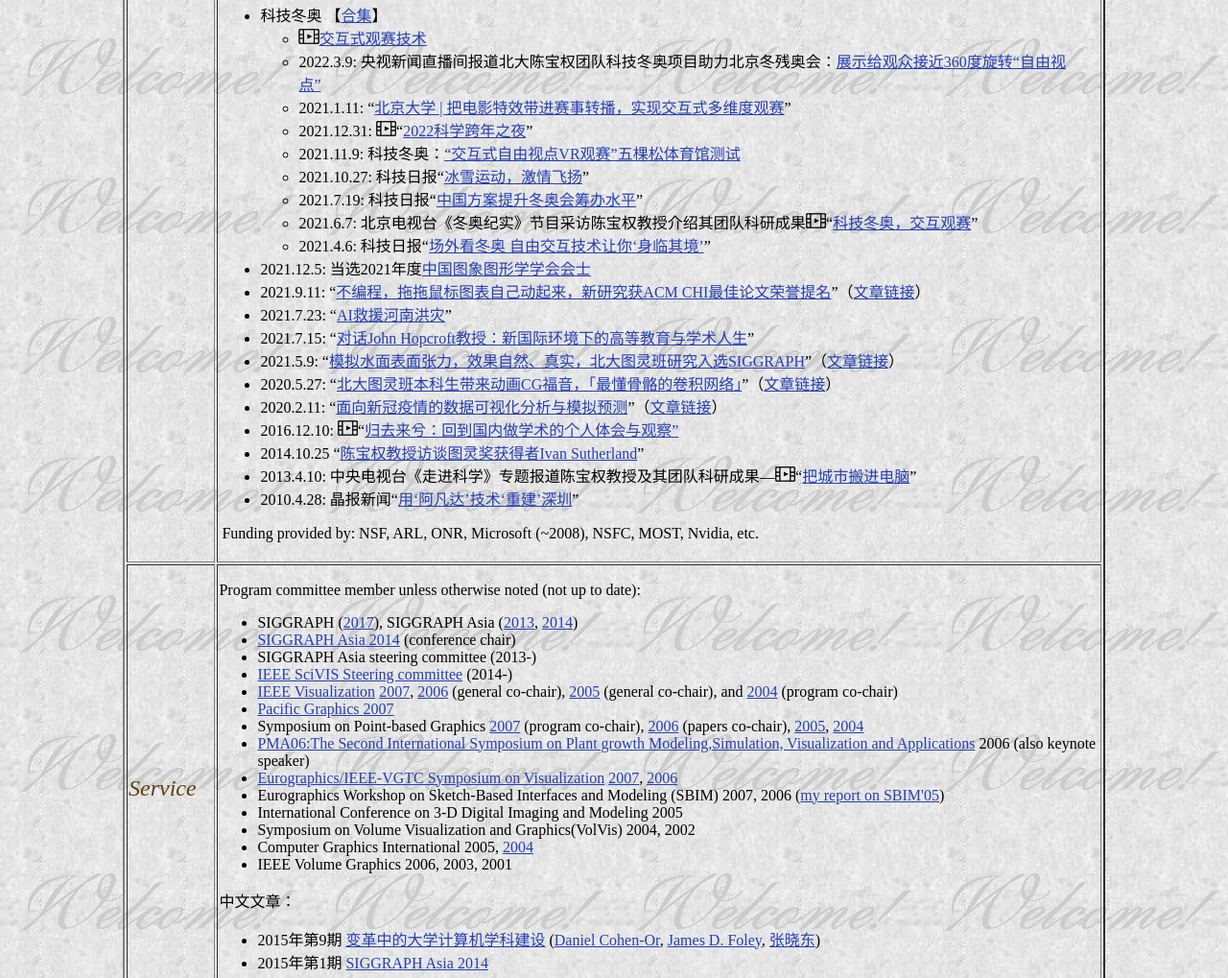
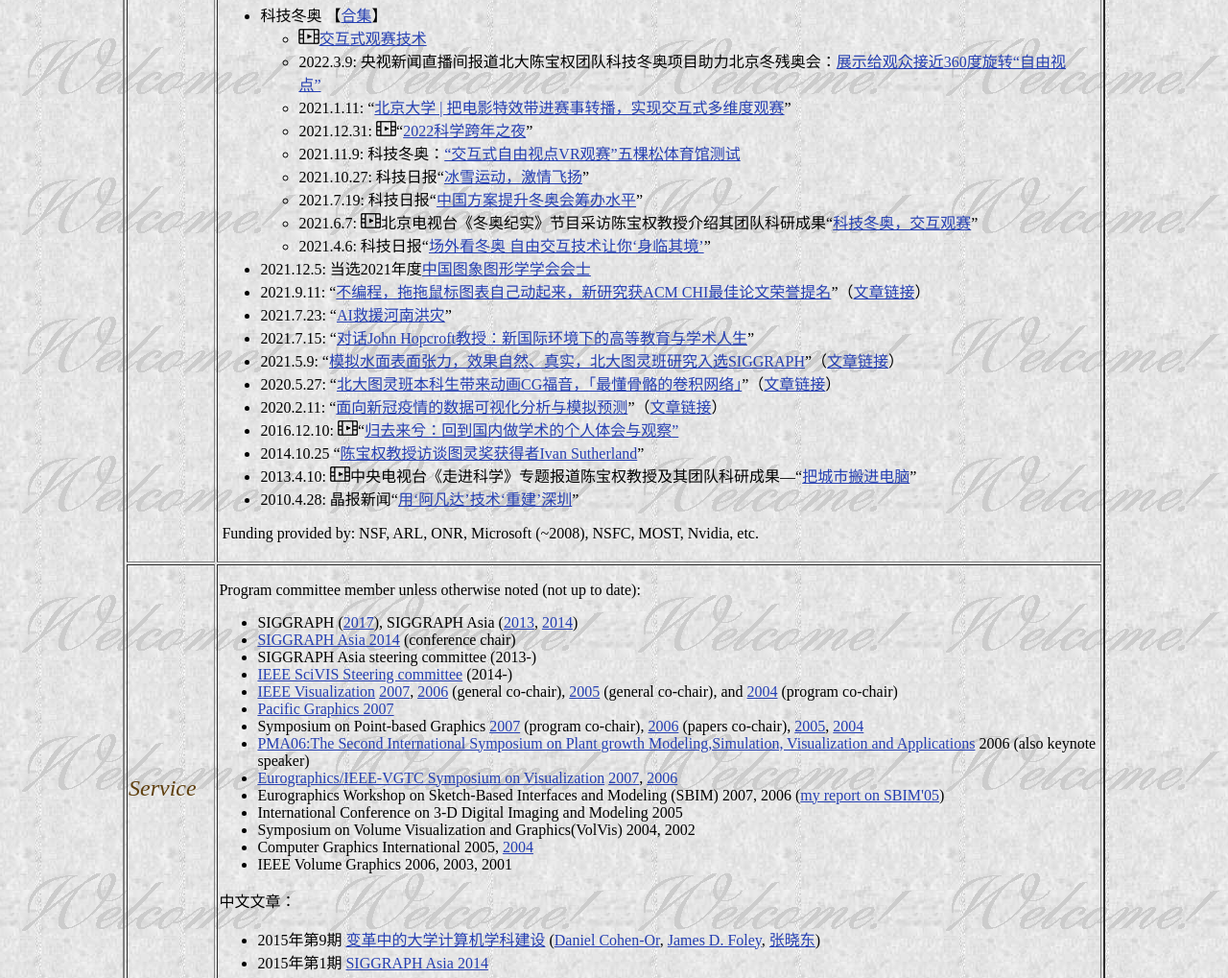
Before and after one commit to pkucbq/pkucbq.github.io, a plain HTML site: page index.html in a window 1280 px wide. Shown: the part 1632-2651 px from the top of the page at 96% size. Drawn offline with Linux system fonts and the light colour scheme; a script that the page names is missing.

Commit message:
vid icon

```diff
--- a/index.html
+++ b/index.html
@@ -274,7 +274,7 @@ ORCID：0000-0003-4702-036X<br>
       <li>2021.11.9: 科技冬奥：<a href="http://www.china.org.cn/business/2021-11/09/content_77861903.htm">“交互式自由视点VR观赛”五棵松体育馆测试</a></li>
 	    <li>2021.10.27: 科技日报“<a href="http://digitalpaper.stdaily.com/http_www.kjrb.com/kjrb/html/2021-10/27/content_523909.htm">冰雪运动，激情飞扬</a>”</li>
       <li>2021.7.19: 科技日报“<a href="http://digitalpaper.stdaily.com/http_www.kjrb.com/kjrb/html/2021-07/19/content_472010.htm">中国方案提升冬奥会筹办水平</a>”</li>
-      <li>2021.6.7: 北京电视台《冬奥纪实》节目采访陈宝权教授介绍其团队科研成果<img height="16" src="./figure/video.png" >“<a href="https://m.btime.com/item/218g4ps94j936qsquqmphdq02mg">科技冬奥，交互观赛</a>”</li>
+      <li>2021.6.7: <img height="16" src="./figure/video.png" >北京电视台《冬奥纪实》节目采访陈宝权教授介绍其团队科研成果“<a href="https://m.btime.com/item/218g4ps94j936qsquqmphdq02mg">科技冬奥，交互观赛</a>”</li>
       <li>2021.4.6: 科技日报“<a href="http://digitalpaper.stdaily.com/http_www.kjrb.com/kjrb/html/2021-04/06/content_465420.htm">场外看冬奥 自由交互技术让你‘身临其境’</a>”</li>
     </ul>
   </li>
@@ -288,7 +288,7 @@ ORCID：0000-0003-4702-036X<br>
 	<li>2020.2.11: “<a href="https://mp.weixin.qq.com/s/GoExay4zzZQcFL1T0f2OfA">面向新冠疫情的数据可视化分析与模拟预测</a>”（<a href="https://arxiv.org/abs/2002.07096">文章链接</a>）</li>
 	<li>2016.12.10: <img height="16" src="./figure/video.png">“<a href="https://jszx5.pku.edu.cn/pub/baoquan/docs/2024-03/20240309122013374301.mp4">归去来兮：回到国内做学术的个人体会与观察”</a></li>
   <li>2014.10.25 “<a href="https://www.ituring.com.cn/article/127792">陈宝权教授访谈图灵奖获得者Ivan Sutherland</a>”</li>
-  <li>2013.4.10: 中央电视台《走进科学》专题报道陈宝权教授及其团队科研成果—<img height="16" src="./figure/video.png" >“<a href="http://tv.cctv.com/2013/04/09/VIDE1365519779747781.shtml">把城市搬进电脑</a>”</li>
+  <li>2013.4.10: <img height="16" src="./figure/video.png" >中央电视台《走进科学》专题报道陈宝权教授及其团队科研成果—“<a href="http://tv.cctv.com/2013/04/09/VIDE1365519779747781.shtml">把城市搬进电脑</a>”</li>
 	<li>2010.4.28: 晶报新闻“<a href="http://cfcs.pku.edu.cn/baoquan/docs/2021-10/20211020150616225114.pdf">用‘阿凡达’技术‘重建’深圳</a>”</li>
 </ul>
 
```
